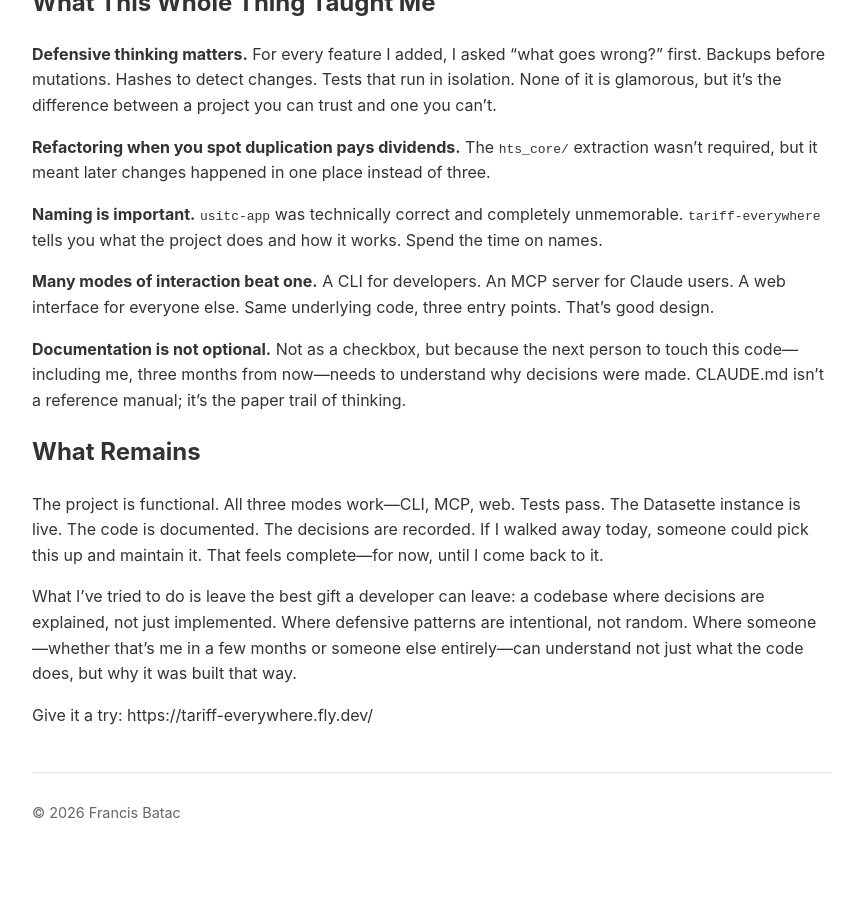
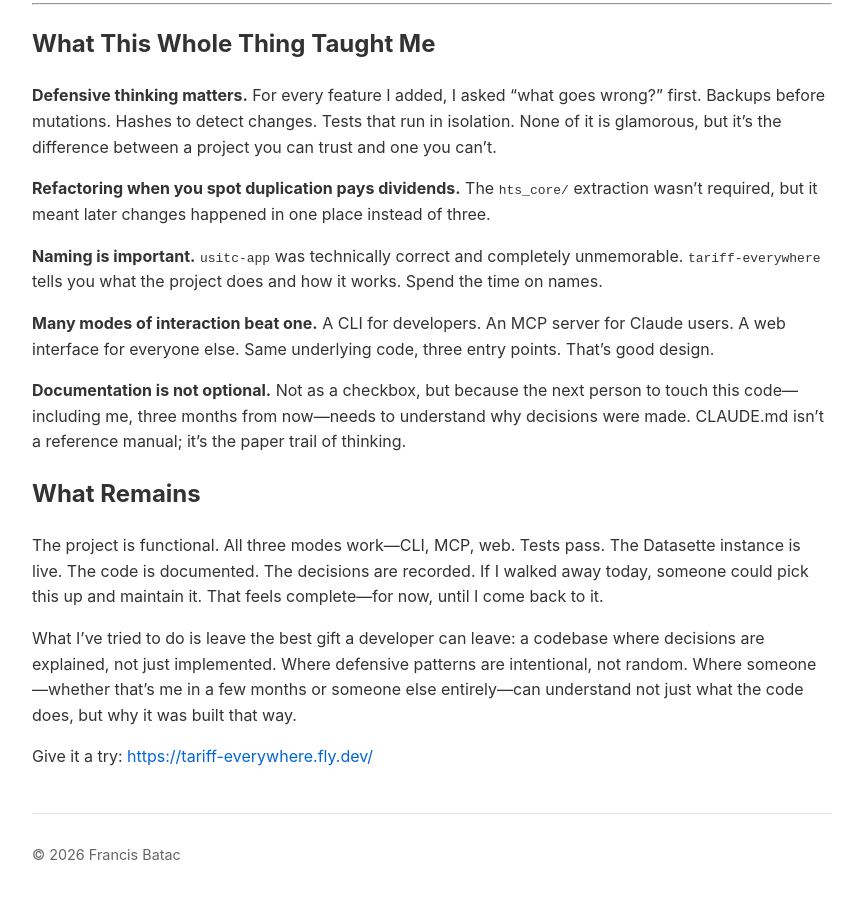
Before and after one commit to francisfuzz/dotcom, a Jekyll site: the page built from _posts/2026-03-26-tariff-everywhere.md, in a window 1280 px wide and 900 px high, scrolled down 4158 px. Shown: the whole window, without its empty margins (208-1071 px from the left). Built offline with Jekyll 4.4.1, drawn with Linux system fonts in a browser that asks for light colours; our own code applies the rules of GitHub Pages for plain Markdown files; before the commit the page ends 5017 px from its top, so only the background shows below that; part of the change alters nothing that is shown; some of the changed text lies outside the part shown.

Commit message:
docs: add CTA links and remove duplicate closing link
Co-Authored-By: Claude Opus 4.6 <noreply@anthropic.com>

```diff
--- a/_posts/2026-03-26-tariff-everywhere.md
+++ b/_posts/2026-03-26-tariff-everywhere.md
@@ -9,6 +9,8 @@ tags:
 After hearing about US Tariff Codes so much on the news, I wanted to understand them for myself. I decided to spend some time digging into the tariff codes and using Claude Code to organize them in a meaningful way.
 
 What started as a small project to store tariff data in a SQL database and make it queryable through a CLI grew into something much broader: an MCP server, a [publicly searchable index](https://tariff-everywhere.fly.dev/) powered by [Datasette](https://datasette.io/) and [Fly.io](http://fly.io/), and an exported Python library that developers can integrate into their code (though at time of writing, not published to any registry--but certainly possible!). It's all published as an [open source repository at `francisfuzz/tariff-everywhere`](https://github.com/francisfuzz/tariff-everywhere).
+
+Give it a try: [https://tariff-everywhere.fly.dev/](https://tariff-everywhere.fly.dev/)
 
 ## How it started
 
@@ -112,4 +114,4 @@ The project is functional. All three modes work—CLI, MCP, web. Tests pass. The
 
 What I've tried to do is leave the best gift a developer can leave: a codebase where decisions are explained, not just implemented. Where defensive patterns are intentional, not random. Where someone—whether that's me in a few months or someone else entirely—can understand not just what the code does, but why it was built that way.
 
-Give it a try: https://tariff-everywhere.fly.dev/
+Give it a try: [https://tariff-everywhere.fly.dev/](https://tariff-everywhere.fly.dev/)
```
